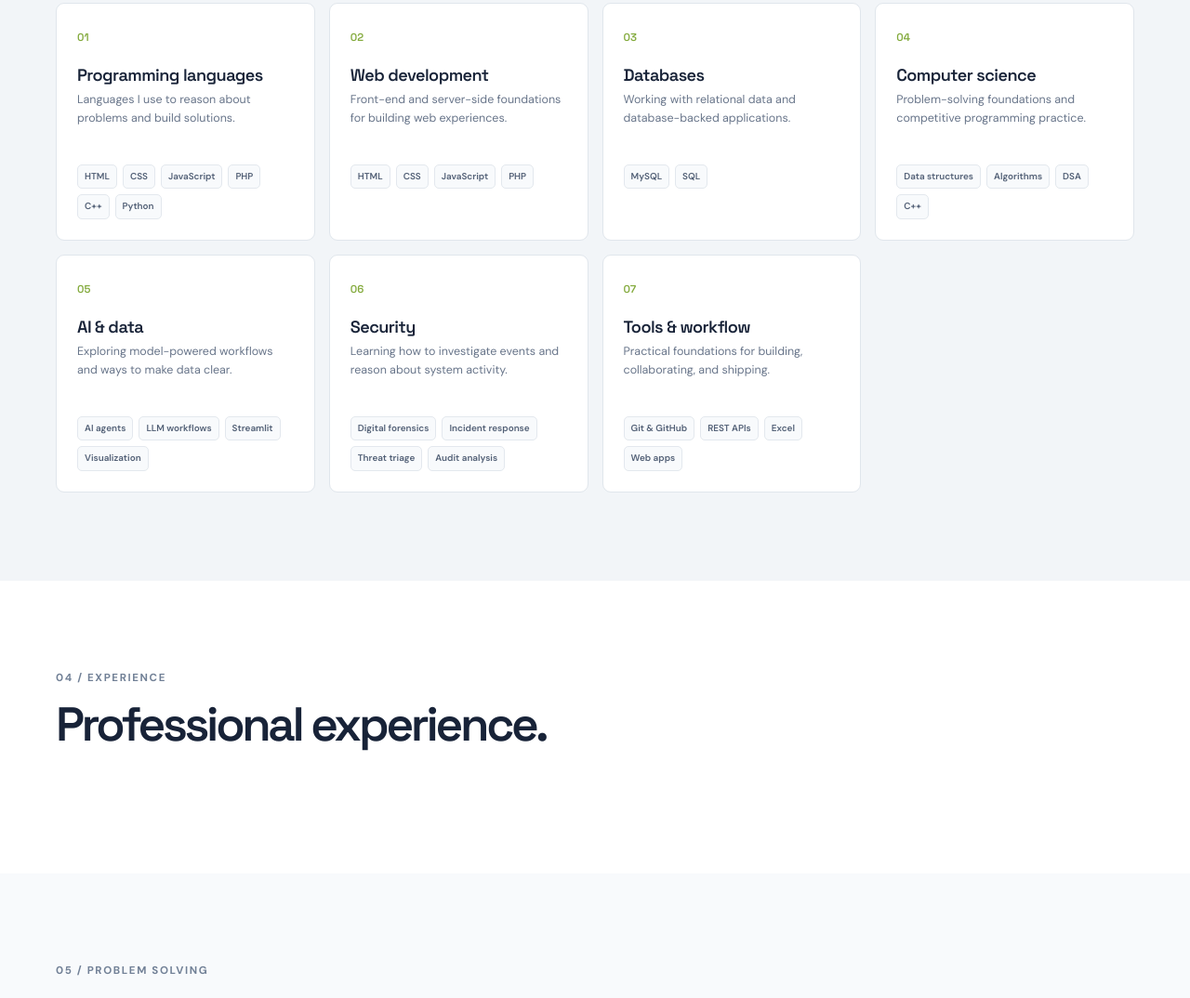
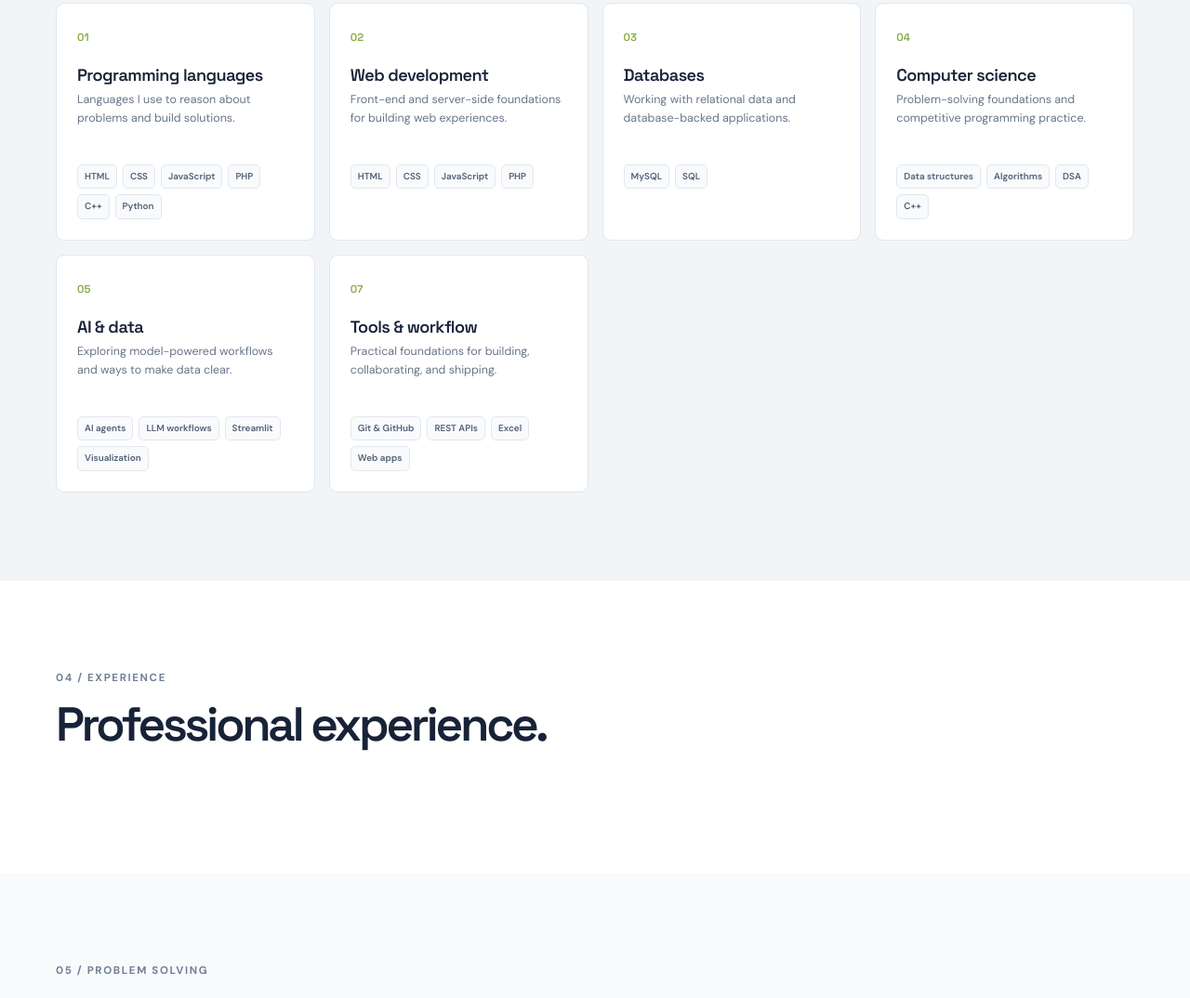
Before and after one commit to anirudhvashist/website, a plain HTML site: page index.html in a window 1280 px wide. Shown: the part 2392-3466 px from the top of the page at 93% size. Drawn offline with Linux system fonts and the light colour scheme.

Commit message:
update commit

```diff
--- a/index.html
+++ b/index.html
@@ -83,7 +83,6 @@
             <article class="skill-card"><span class="skill-number">03</span><h3>Databases</h3><p>Working with relational data and database-backed applications.</p><div class="skill-tags"><span>MySQL</span><span>SQL</span></div></article>
             <article class="skill-card"><span class="skill-number">04</span><h3>Computer science</h3><p>Problem-solving foundations and competitive programming practice.</p><div class="skill-tags"><span>Data structures</span><span>Algorithms</span><span>DSA</span><span>C++</span></div></article>
             <article class="skill-card"><span class="skill-number">05</span><h3>AI & data</h3><p>Exploring model-powered workflows and ways to make data clear.</p><div class="skill-tags"><span>AI agents</span><span>LLM workflows</span><span>Streamlit</span><span>Visualization</span></div></article>
-            <article class="skill-card"><span class="skill-number">06</span><h3>Security</h3><p>Learning how to investigate events and reason about system activity.</p><div class="skill-tags"><span>Digital forensics</span><span>Incident response</span><span>Threat triage</span><span>Audit analysis</span></div></article>
             <article class="skill-card"><span class="skill-number">07</span><h3>Tools & workflow</h3><p>Practical foundations for building, collaborating, and shipping.</p><div class="skill-tags"><span>Git & GitHub</span><span>REST APIs</span><span>Excel</span><span>Web apps</span></div></article>
           </div>
         </div>
```
